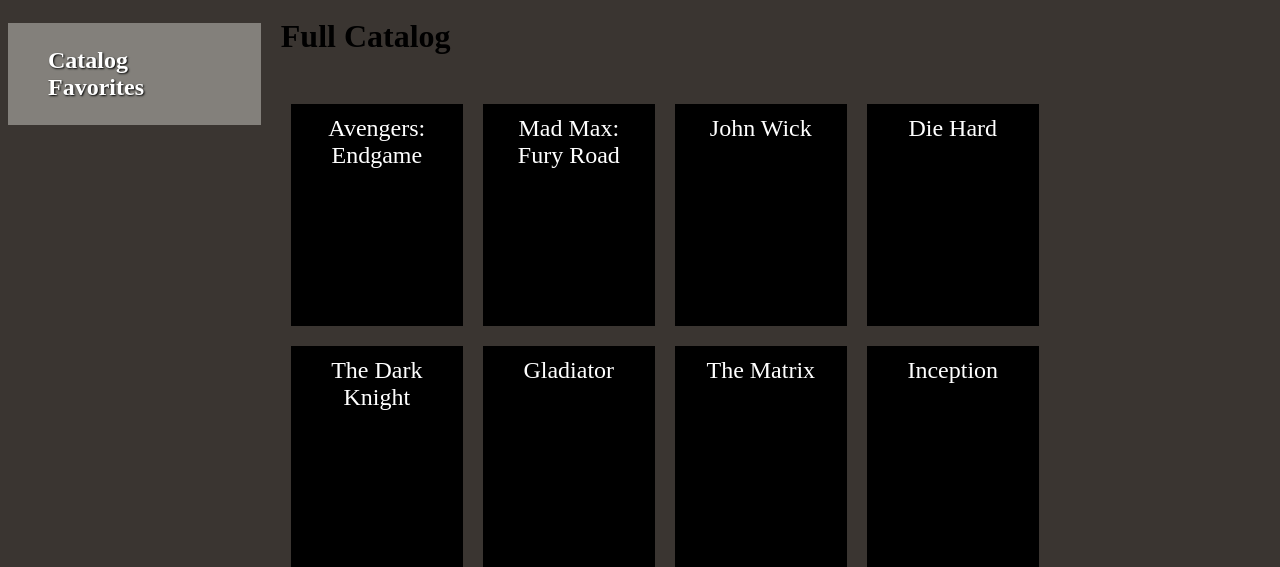
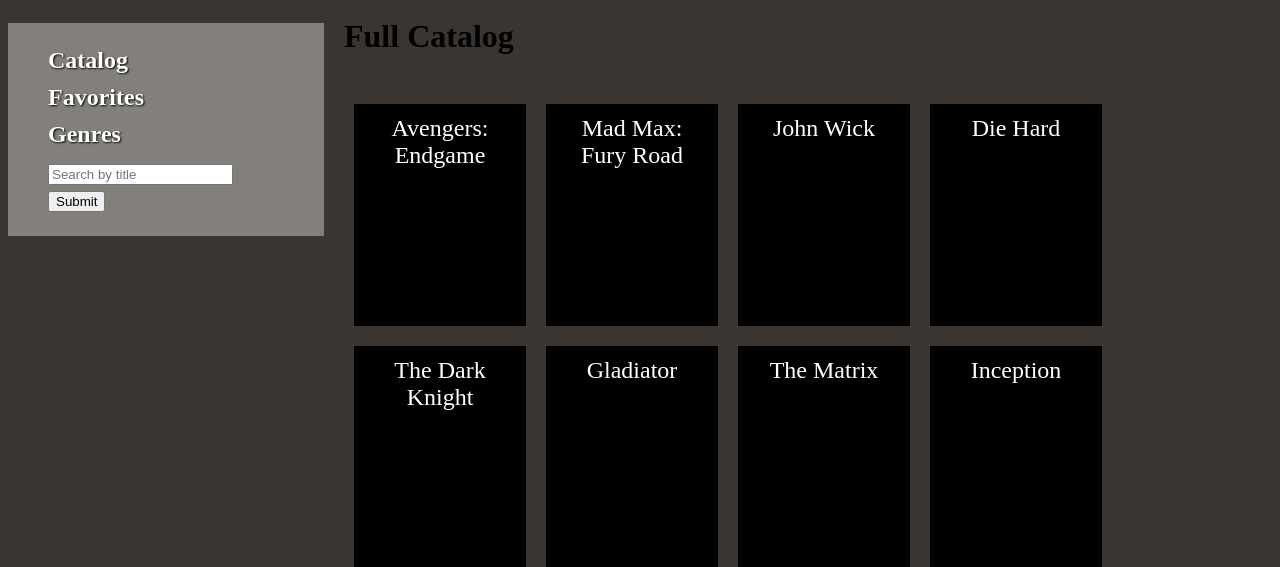
Before and after one commit to gerald-guerrero/netflix-clone, a Flask app: page /list in a window 1280 px wide. Shown: the part 45-612 px from the top of the page. Run offline with Flask 3, Linux system fonts and the light colour scheme; a user stored in the database is signed in.

Commit message:
Added title search and genre filter functionality

```diff
--- a/pages.py
+++ b/pages.py
@@ -92,14 +92,11 @@
     only accessible when logged in by checking if session has the "name" attribute
     """
     if "name" not in session:
-        return redirect(url_for("pages.index"))
+        return redirect(url_for("pages.login"))
 
     movies_shows = Movies_Shows.query.all()
-    movies_shows_list = []
-    for entry in movies_shows:
-        entry_dict = {'id': entry.id, 'title': entry.title}
-        movies_shows_list.append(entry_dict)
-    return render_template("list.html", Movies_Shows = movies_shows_list)
+    page_title = "Full Catalog"
+    return render_template("list.html", catalog = movies_shows, page_title = page_title)
 
 @pages.route("/detail/<int:media_id>")
 def detail(media_id):
@@ -108,7 +105,7 @@
     only accessible when logged in by checking if session has the "name" attribute
     """
     if "name" not in session:
-        return redirect(url_for("pages.index"))
+        return redirect(url_for("pages.login"))
 
     entry = Movies_Shows.query.filter_by(id=media_id).first()
     movie_show = {'id': entry.id, 'title': entry.title, 'genre': entry.genre, 'description': entry.description, 'release_date': entry.release_date, 'duration': entry.duration}
@@ -122,5 +119,38 @@
     only accessible when logged in by checking if session has the "name" attribute
     """
     if "name" not in session:
-        return redirect(url_for("pages.index"))
+        return redirect(url_for("pages.login"))
+
     return render_template("favorites.html")
+
+@pages.route("/title", methods=["GET"])
+def title(title_input=None):
+    """
+
+    """
+
+    if "name" not in session:
+        return redirect(url_for("pages.login"))
+
+    title_input = request.args.get("title_input")
+    print(title_input)
+    return redirect(url_for("pages.listFiltered", filter="title", name=title_input))
+
+@pages.route("/list/<filter>+<name>")
+def listFiltered(filter, name):
+    """
+
+    """
+    if "name" not in session:
+        return redirect(url_for("pages.login"))
+
+
+    if (filter == "title"):
+        movies_shows = Movies_Shows.query.filter(Movies_Shows.title.like(f"%{name}%"))
+        page_title = "Search Results For: " + name
+    elif(filter == "genre"):
+        movies_shows = Movies_Shows.query.filter_by(genre = name)
+        page_title = "Filtered By Genre: " + name
+
+    print(movies_shows.count())
+    return render_template("list.html", catalog=movies_shows, page_title = page_title)
--- a/static/style.css
+++ b/static/style.css
@@ -9,7 +9,7 @@
     background-color: rgba(58,53,49,255);
 }
 
-.link {
+.link, .genre-label {
     color: white;
     font-weight: bold;
     text-align: center;
@@ -18,7 +18,7 @@
     transition: all 0.2s ease;
 }
 
-.link:hover {
+.link:hover, .genre-label:hover {
     background-color: beige;
 }
 
@@ -39,14 +39,42 @@
 
 #menu {
     float: left;
-    width: 20%;
+    width: 25%;
     font-size: x-large;
     background-color: rgba(131,128,123,255);
     margin-top: 5px;
 }
 
+.genre-links {
+    display: none;
+}
+
+.genre-links a{
+    padding: 5px;
+    margin: 10px;
+    text-decoration-line: underline;
+}
+
+.genre-dropdown:hover .genre-links{
+    display: block;
+}
+
+
+.title_input {
+    display: inline-block;
+}
+
+.title_input {
+    max-width: 85%;
+}
+
 ul {
     list-style: none;
+}
+
+li {
+    margin-top: 10px;
+
 }
 
 #content {
--- a/templates/base.html
+++ b/templates/base.html
@@ -25,6 +25,37 @@
         <ul>
             <li><a class="link" href="{{ url_for('pages.list') }}">Catalog</a></li>
             <li><a class="link" href="{{ url_for('pages.favorites') }}">Favorites</a></li>
+            <li>
+                <div class="genre-dropdown">
+                    <label class="genre-label">Genres</label>
+                    <br>
+                    <div class="genre-links">
+                        <a class="link" href="{{ url_for('pages.listFiltered', filter='genre', name='Action')}}">Action</a>
+                        <br>
+                        <a class="link" href="{{ url_for('pages.listFiltered', filter='genre', name='Sci-Fi')}}">Sci-fi</a>
+                        <br>
+                        <a class="link" href="{{ url_for('pages.listFiltered', filter='genre', name='Drama')}}">Drama</a>
+                        <br>
+                        <a class="link" href="{{ url_for('pages.listFiltered', filter='genre', name='Romance')}}">Romance</a>
+                        <br>
+                        <a class="link" href="{{ url_for('pages.listFiltered', filter='genre', name='Fantasy')}}">Fantasy</a>
+                        <br>
+                        <a class="link" href="{{ url_for('pages.listFiltered', filter='genre', name='Crime')}}">Crime</a>
+                        <br>
+                        <a class="link" href="{{ url_for('pages.listFiltered', filter='genre', name='Comedy')}}">Comedy</a>
+                        <br>
+                    </div>
+                </div>
+            </li>
+            <li>
+                <form action="{{ url_for('pages.title') }}" method="GET">
+                    <input required type="text" class="title_input" name="title_input" min="1" placeholder="Search by title"/>
+                    <br>
+                    <input type="submit"/>
+                </form>
+
+            </li>
+
         </ul>
     </div>
     {% endblock %}
--- a/templates/index.html
+++ b/templates/index.html
@@ -6,4 +6,6 @@
 {% block body %}
     <h1>Homepage</h1>
     <p>Welcome to Netflix! Login to see the full catalog of movies and shows!</p>
+
+    <p>{{ message }}</p>
 {% endblock %}
--- a/templates/list.html
+++ b/templates/list.html
@@ -4,10 +4,10 @@
 {% endblock %}
 
 {% block body %}
-<h1>Full Catalog</h1>
+<h1>{{ page_title }}</h1>
 <br>
 <div id="catalog"></div>
-{% for entry in Movies_Shows %}
+{% for entry in catalog %}
     <a href="{{ url_for('pages.detail', media_id=entry.id) }}">
         <div id="{{ entry.id }}" class="catalog_entry">{{ entry.title }}</div>
     </a>
```
